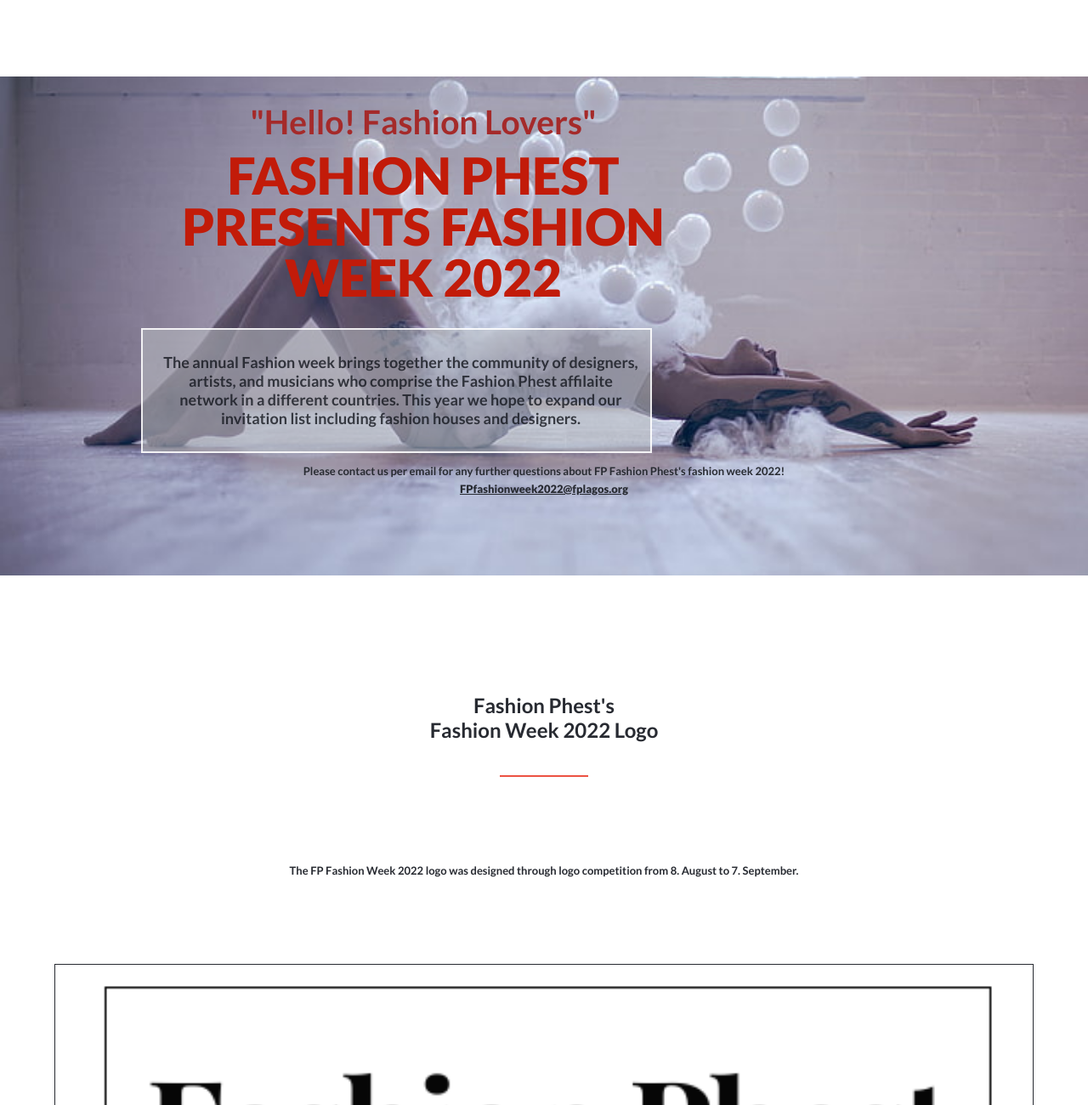
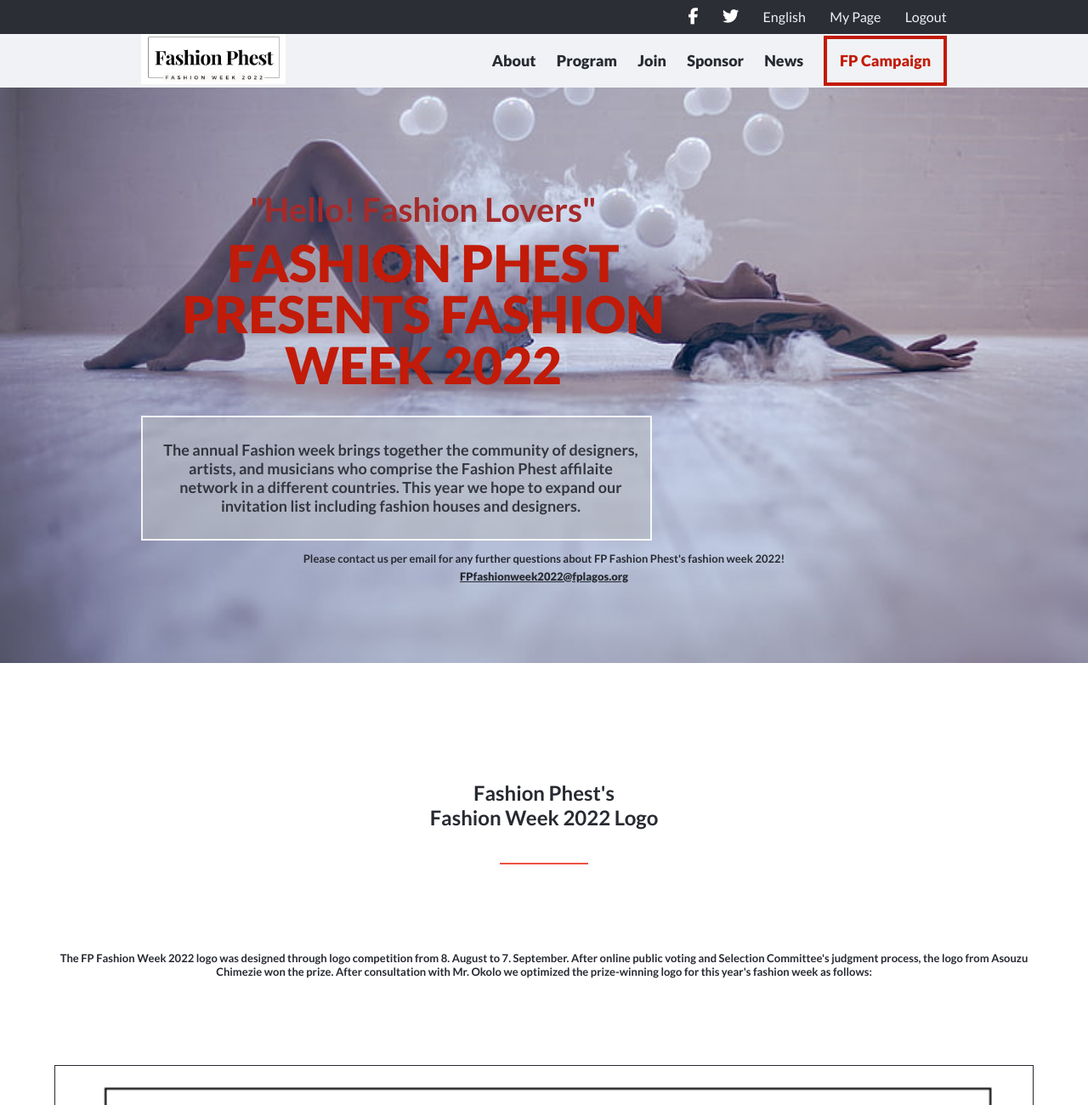
Before and after one commit to shegy28/Fashion-week, a website: page about.html in a window 1280 px wide. Shown: the top 1300 px of the page at 85% size. Drawn offline with nearby package versions, Linux system fonts and the light colour scheme.

Commit message:
Add desktop about page

```diff
--- a/about.html
+++ b/about.html
@@ -19,6 +19,27 @@
                 <div class="hamburger-icon">
                     <i class="fa-sharp fa-solid fa-bars"></i>
                 </div>
+                <!-- for desktop -->
+                <nav class="navbar-1">
+                    <i class="fa-brands fa-facebook-f"></i>
+                    <i class="fa-brands fa-twitter"></i>
+                    <a class="nav-items" href="#">English</a>
+                    <a class="nav-items" href="#">My Page</a>
+                    <a class="nav-items" href="#">Logout</a>
+                </nav>
+                <nav class="menu">
+                    <div class="desktop-logo">
+                        <a href="./index.html"> <img src="./images/Fashion Phest.png" alt="logo"></a>
+                    </div>
+                    <ul class="navbar-2">
+                        <li><a class="nav-items2" href="./about.html">About</a></li>
+                        <li><a class="nav-items2" href="#">Program</a></li>
+                        <li><a class="nav-items2" href="#">Join</a></li>
+                        <li><a class="nav-items2" href="#">Sponsor</a></li>
+                        <li><a class="nav-items2" href="#">News</a></li>
+                        <li class="campaign"><a class="nav-items2 campaign-text " href="#">FP Campaign</a></li>
+                    </ul>
+                </nav>
             </header>
             <section class="hero-section">
                 <div class="hero-header-div about-hero">
@@ -40,11 +61,12 @@
 
         <section class="logo-section">
             <div>
-                <h3 class="speaker-header">Fashion Phest's <br>Fashion Week 2022 Logo</h3>
+                <h3 class="speaker-header">Fashion Phest's <br class="break">Fashion Week 2022 Logo</h3>
             </div>
+
             <hr class="hr logo-hr">
-            <div class="contact-quote">
-                <p>The FP Fashion Week 2022 logo was designed through logo competition from 8. August to 7. September.</p>
+            <div class="contact-quote logo-quote">
+                <p>The FP Fashion Week 2022 logo was designed through logo competition from 8. August to 7. September.<span class="span-logo-quote"> After online public voting and Selection Committee's judgment process, the logo from Asouzu Chimezie won the prize. After consultation with Mr. Okolo we optimized the prize-winning logo for this year's fashion week as follows:</span></p>
             </div>
             <div class="logo-holder">
                 <img src="./images/Fashion Phest.png" alt="">
@@ -57,8 +79,8 @@
             <div>
                 <h3 class="speaker-header">See Past FP Fashion Weeks</h3>
             </div>
-            <hr class="hr">
-            <div class="contact-quote">
+            <hr class="hr logo-hr">
+            <div class="contact-quote logo-quote">
                 <p>Take a look at the two last fp Fashion weeks which took place in Abuja and in Accra.</p>
             </div>
             <div class="past-event">
```
